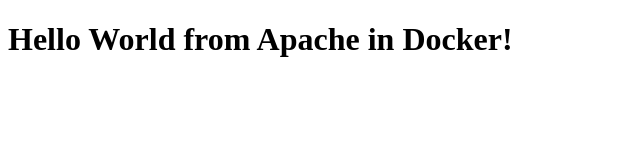
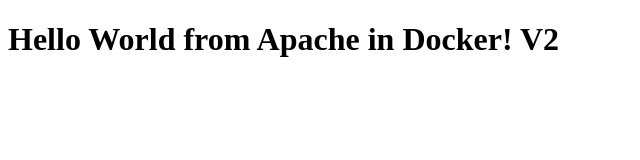
Before and after one commit to etorralba/aws-docker-infra-terraform, a plain HTML site: page index.html in a window 1280 px wide. Shown: the full height of the page, 0-640 px from the left. Drawn offline with Linux system fonts and the light colour scheme.

```diff
--- a/index.html
+++ b/index.html
@@ -6,6 +6,6 @@
     <title>Hello World</title>
 </head>
 <body>
-    <h1>Hello World from Apache in Docker!</h1>
+    <h1>Hello World from Apache in Docker! V2</h1>
 </body>
 </html>
```
Also changed, not shown: 2 other files.
